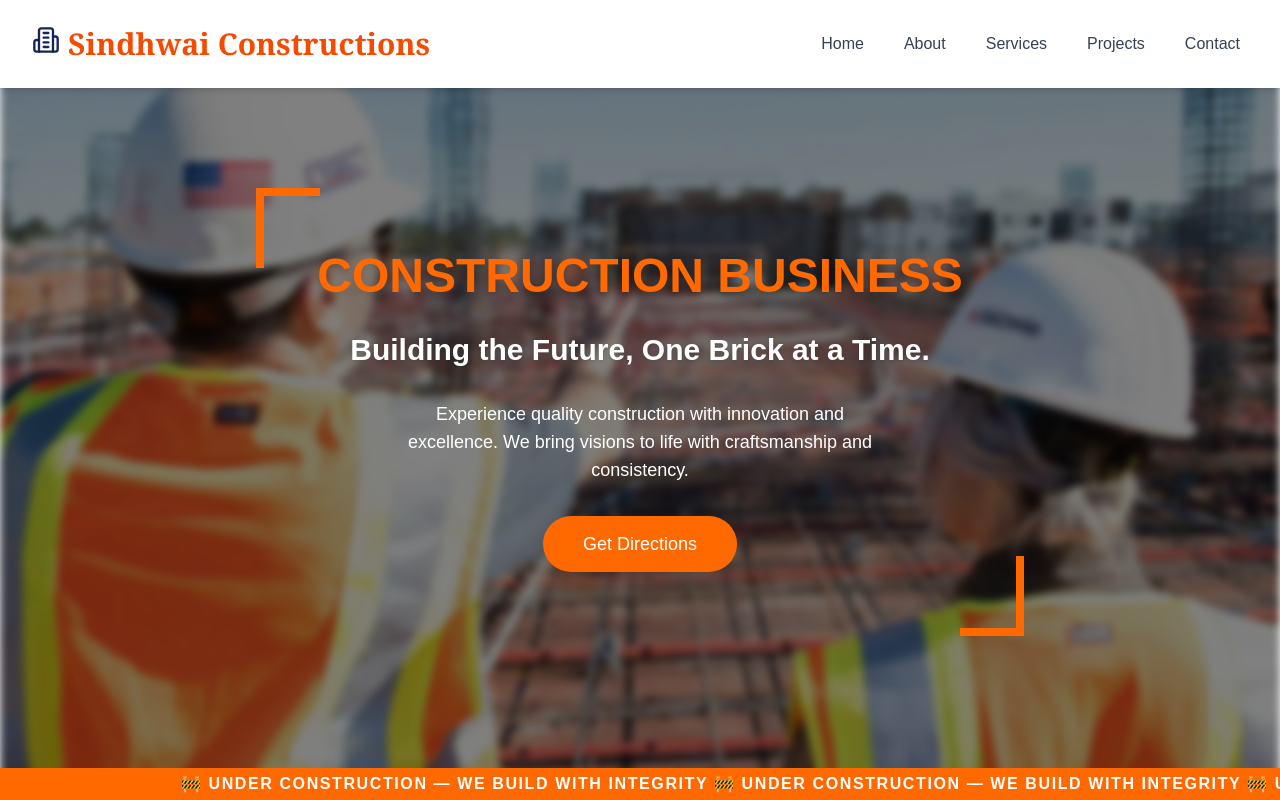
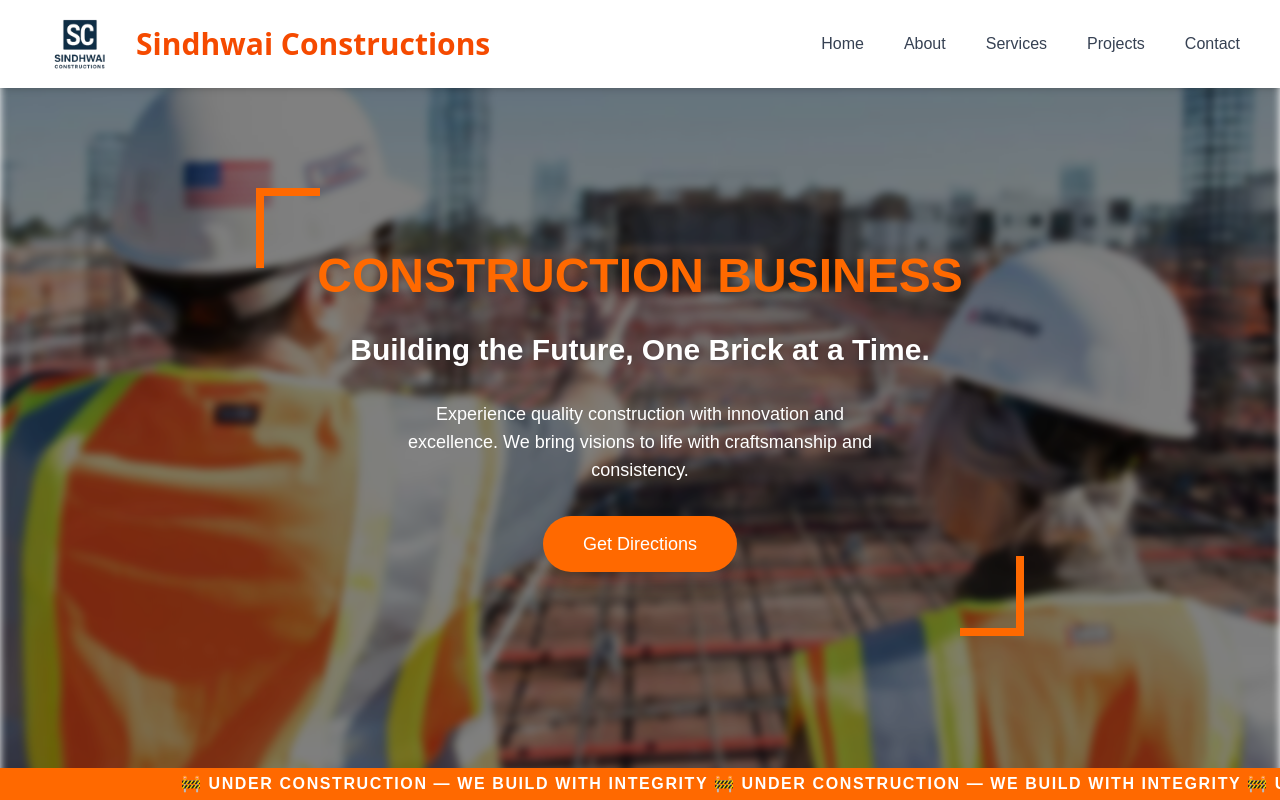
Before and after one commit to Git-Nish14/ssconstruction, a Next.js app: page / in a window 1280 px wide. Shown: the top 800 px of the page. Built offline with nearby package versions, Linux system fonts and the light colour scheme.

Commit message:
updated logo

```diff
--- a/components/Navbar.tsx
+++ b/components/Navbar.tsx
@@ -1,7 +1,7 @@
 "use client";
 
 import { useState } from "react";
-import { Menu, X, Building2 } from "lucide-react";
+import { Menu, X } from "lucide-react";
 import Link from "next/link";
 
 export default function Navbar() {
@@ -13,15 +13,19 @@ export default function Navbar() {
     <header className="w-full bg-white shadow-md fixed top-0 left-0 z-50 py-3">
       <div className="px-4 sm:px-6 lg:px-8">
         <div className="flex justify-between items-center h-16">
-          {/* Logo */}
+          {/* Logo with text aligned to the extreme left */}
           <Link
             href={"/"}
-            className="flex-shrink-0 text-xl md:text-3xl font-semibold font-serif text-orange-600 flex flex-row gap-2"
+            className="flex-shrink-0 text-xl md:text-3xl font-semibold font-serif text-orange-600 flex items-center gap-2"
           >
-            <span className="text-blue-950">
-              <Building2 size={28} />
+            <img
+              src="/navbarlogo.png"
+              alt="Sindhwai Constructions Logo"
+              className="h-14 sm:h-16 md:h-24" // Adjusted size of the logo for mobile
+            />
+            <span className="text-xl sm:text-2xl md:text-3xl font-bold font-sans">
+              Sindhwai Constructions
             </span>
-            Sindhwai Constructions
           </Link>
 
           {/* Desktop Nav - Right Aligned */}
@@ -56,7 +60,7 @@ export default function Navbar() {
         {/* Mobile Menu */}
         {isOpen && (
           <div className="md:hidden bg-white shadow-lg px-4 pb-4">
-            <nav className="flex flex-col gap-4 text-gray-700 font-medium">
+            <nav className="flex flex-col gap-6 text-gray-700 font-medium">
               {[
                 { name: "Home", id: "/" },
                 { name: "About", id: "/#about" },
```
Also changed, not shown: public/navbar.png (added), public/navbarlogo.png (added).
